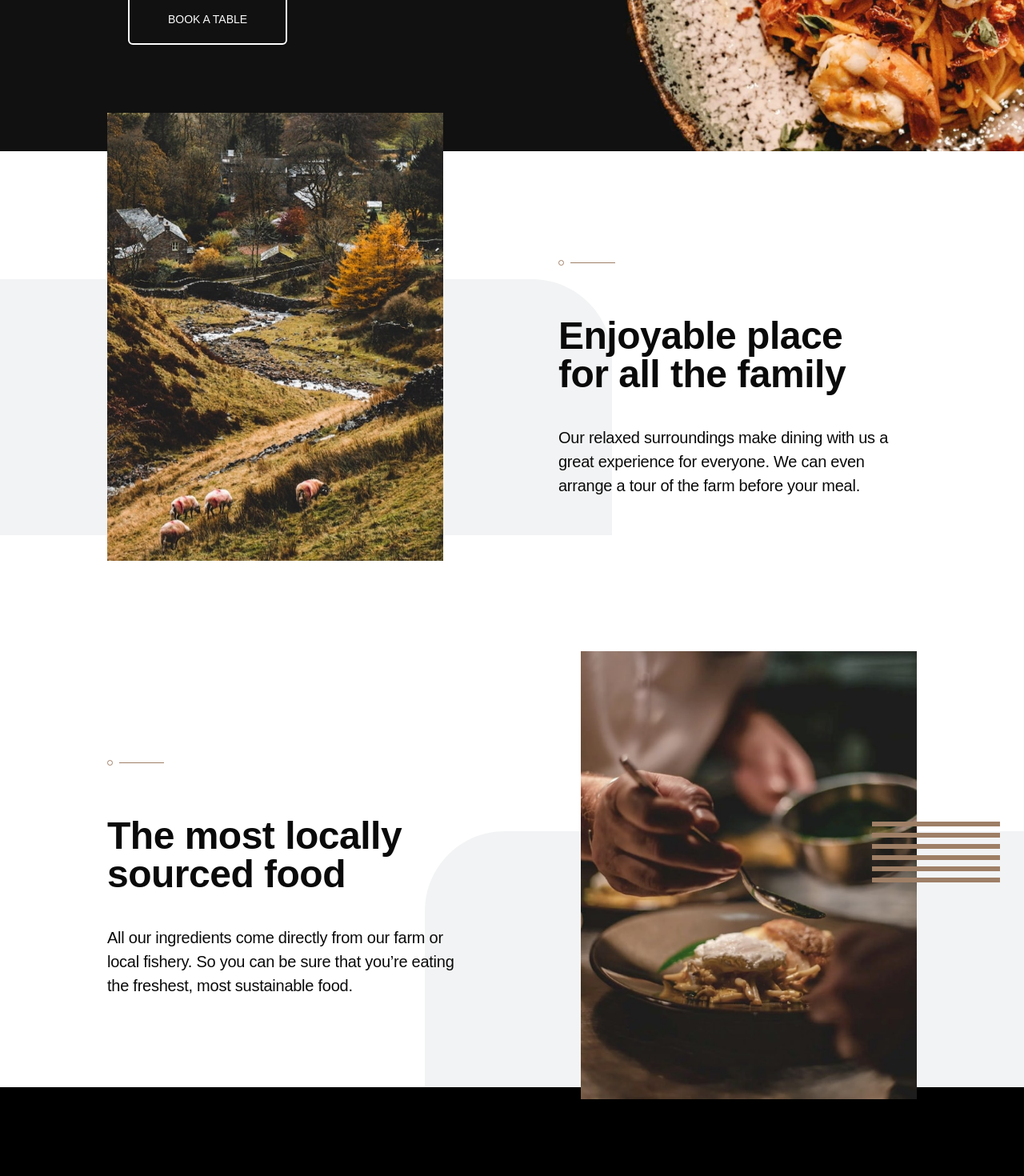
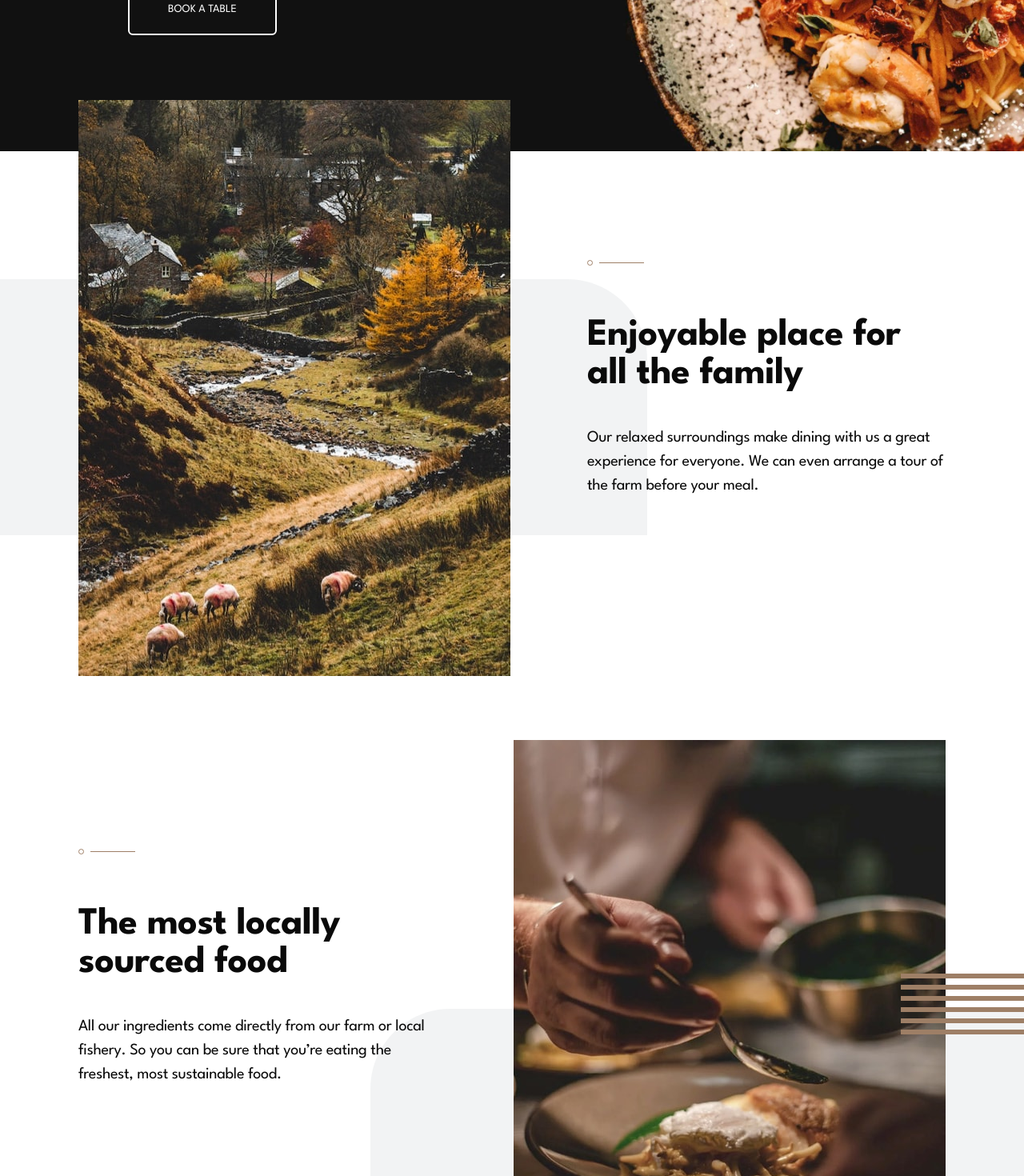
Before and after one commit to mehdias63/dine-restaurant, a Next.js app: page / in a window 1280 px wide. Shown: the part 540-2010 px from the top of the page at 80% size. Built offline with nearby package versions, Linux system fonts and the light colour scheme.

Commit message:
add font

```diff
--- a/src/app/layout.tsx
+++ b/src/app/layout.tsx
@@ -1,6 +1,7 @@
 import type { Metadata } from 'next'
 import localFont from 'next/font/local'
 import './globals.css'
+import { League_Spartan } from 'next/font/google'
 
 const geistSans = localFont({
 	src: './fonts/GeistVF.woff',
@@ -17,6 +18,12 @@ export const metadata: Metadata = {
 	title: 'Dine Restaurant',
 	description: 'A Frontend Mentor challenge',
 }
+const league = League_Spartan({
+	weight: ['400', '700'],
+	style: ['normal'],
+	subsets: ['latin'],
+	display: 'swap',
+})
 
 export default function RootLayout({
 	children,
@@ -25,9 +32,7 @@ export default function RootLayout({
 }>) {
 	return (
 		<html lang="en">
-			<body
-				className={`${geistSans.variable} ${geistMono.variable} antialiased`}
-			>
+			<body className={`${league.className} antialiased`}>
 				{children}
 			</body>
 		</html>
--- a/src/app/page.tsx
+++ b/src/app/page.tsx
@@ -48,7 +48,7 @@ export default function Home() {
 				</div>
 			</header>
 			<section className="relative ">
-				<div className="hidden md:block absolute left-[-35rem] top-[4rem] lg:left-[-15rem] lg:top-[10rem]">
+				<div className="hidden md:block absolute left-[-35rem] top-[4rem] lg:left-[-10rem] lg:top-[10rem]">
 					<img
 						src="/images/patterns/pattern-curve-top-right.svg"
 						alt="pattern"
@@ -72,24 +72,24 @@ export default function Home() {
 							<img
 								src="/images/homepage/enjoyable-place-mobile.jpg"
 								alt="summer"
-								className="w-full mt-[-5rem] lg:mt-[-3rem] lg:max-h-[35rem]"
+								className="w-full mt-[-5rem] lg:mt-[-4rem]"
 							/>
 						</picture>
 					}
 					title="Enjoyable place for all the family"
 					text="Our relaxed surroundings make dining with us a great experience for everyone. We can even arrange a tour of the farm before your meal."
 					isActive={true}
-					className="gap-5 lg:gap-36"
+					className="gap-5 lg:gap-24"
 					divClassName="lg:py-28 mb-20 gap-5 lg:gap-10"
 					headClassName="max-w-[15rem] md:max-w-[25rem] mt-6"
 				/>
-				<div className="hidden md:block absolute right-[-43rem] bottom-[-5rem] lg:right-[-16rem] lg:bottom-0">
+				<div className="hidden md:block absolute right-[-43rem] bottom-[-5rem] lg:right-[-9.5rem] lg:bottom-0">
 					<img
 						src="/images/patterns/pattern-curve-top-left.svg"
 						alt="pattern"
 					/>
 				</div>
-				<div className="hidden md:block absolute right-0 bottom-[25rem] lg:bottom-[16rem] lg:right-[-5rem] z-20">
+				<div className="hidden md:block absolute right-0 bottom-[25rem] lg:bottom-[18rem] lg:right-[-5rem] z-20">
 					<img
 						src="/images/patterns/pattern-lines.svg"
 						alt="pattern"
@@ -113,19 +113,19 @@ export default function Home() {
 							<img
 								src="/images/homepage/locally-sourced-mobile.jpg"
 								alt="summer"
-								className="w-full lg:max-h-[35rem] lg:mb-[-5rem] z-10"
+								className="w-full lg:mb-[-4rem]"
 							/>
 						</picture>
 					}
 					title="The most locally sourced food"
 					text="All our ingredients come directly from our farm or local fishery. So you can be sure that you’re eating the freshest, most sustainable food."
-					className="lg:flex-row-reverse gap-5 lg:gap-36 mb-8 lg:mb-0"
+					className="lg:flex-row-reverse gap-5 lg:gap-24 mb-8 lg:mb-0 lg:mt-20"
 					isActive={true}
 					divClassName="lg:py-28 gap-5 lg:gap-10"
 					headClassName="max-w-[15rem] md:max-w-[25rem] mt-6"
 				/>
 			</section>
-			<section className="w-full bg-black text-white flex flex-col lg:flex-row p-6 lg:p-10 gap-6 lg:pt-60">
+			<section className="w-full bg-black text-white flex flex-col lg:flex-row p-6 lg:p-10 gap-6 lg:pt-36 lg:px-24">
 				<div className="flex flex-col items-center lg:items-start gap-6">
 					<img src="/images/patterns/pattern-divide.svg" alt="icon" />
 					<h2
```
